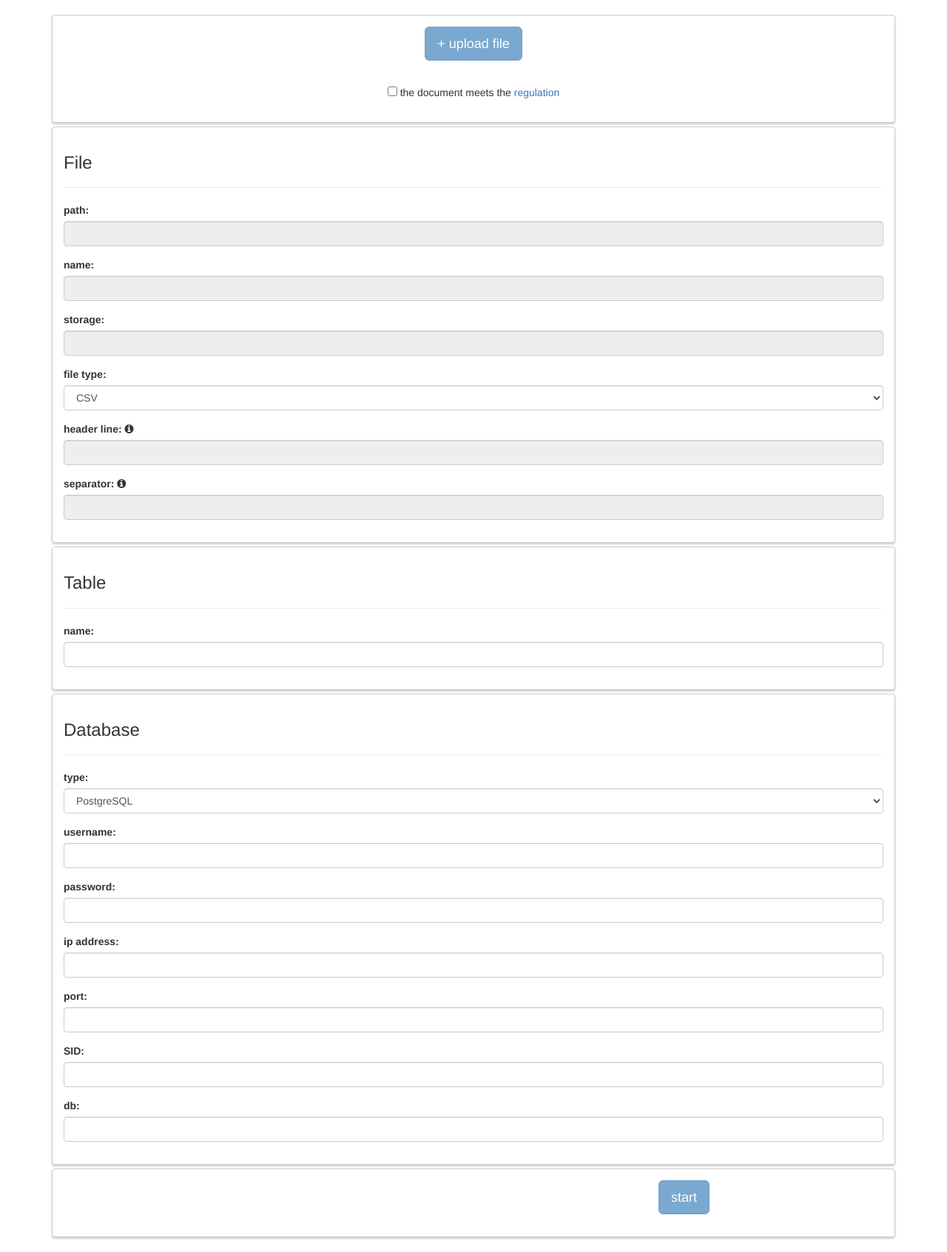
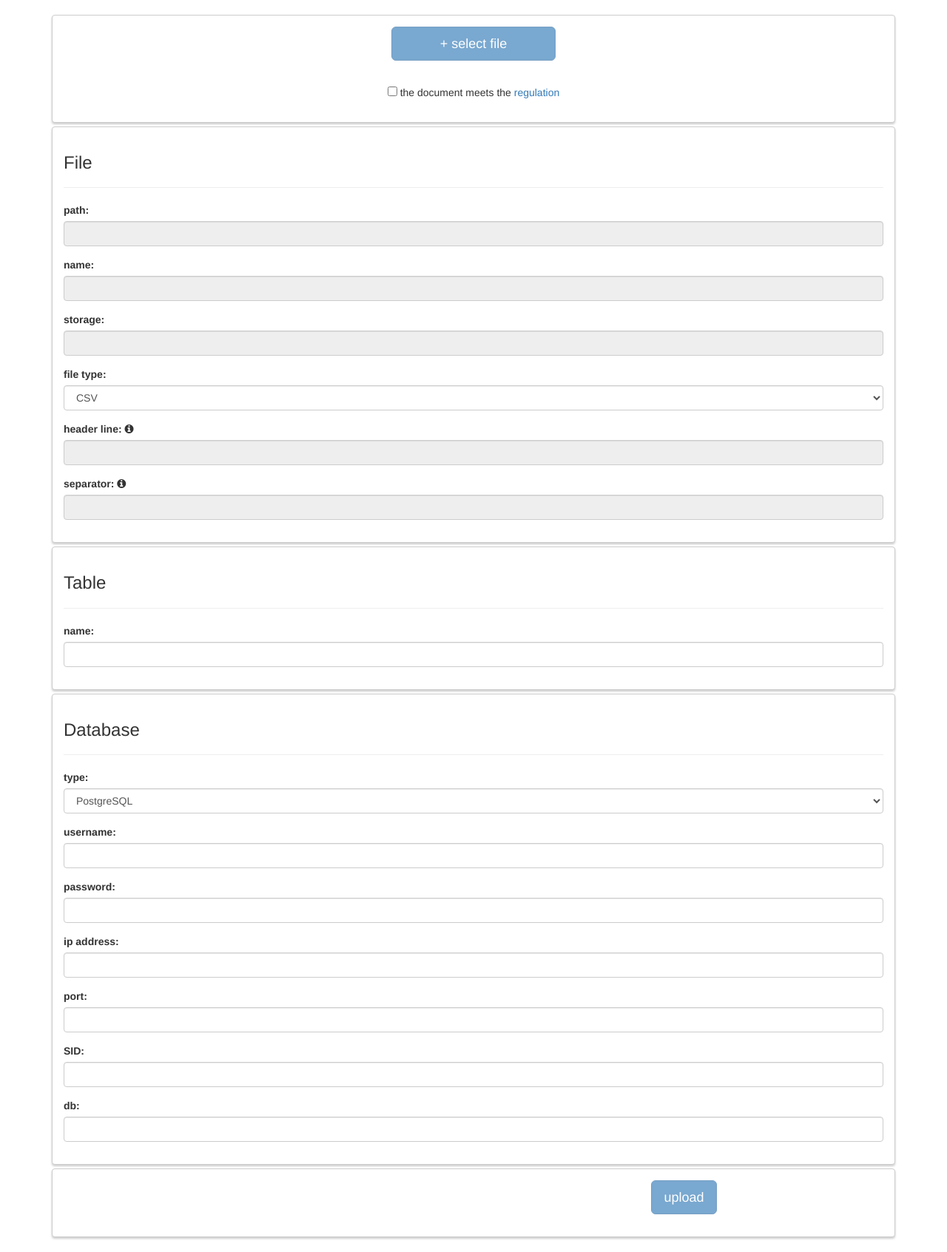
Before and after one commit to squizduos/File2UploadDB, a Django app: page / in a window 1280 px wide; the page is wider, and only the part inside the window is pictured. Shown: the part 52-1745 px from the top of that part at 74% size. Run offline with Django 3.2, Linux system fonts and the light colour scheme; the visitor is signed in with stand-in values (Sample User, id 1); some libraries are stand-ins or nearby versions.

Commit message:
Visual fixes

```diff
--- a/fileupload/templates/forms/file-start.html
+++ b/fileupload/templates/forms/file-start.html
@@ -6,7 +6,7 @@
                     <div class="col-lg-12 col-lg-offset-3">
                         <div class="text-center">
                             <button class="btn btn btn-primary btn-file btn-lg" id="uploadStart" disabled>
-                                start
+                                upload
                             </button>
                         </div>
                     </div>
--- a/fileupload/templates/forms/file-upload.html
+++ b/fileupload/templates/forms/file-upload.html
@@ -14,8 +14,8 @@
                     </div>
                     <div class="col-lg-12" id="uploadButtonDiv">
                         <div class="text-center" id="dropZone">
-                            <button id="uploadFile" class="btn btn btn-primary btn-file btn-lg" disabled>
-                                <span id="uploadStatus">+ upload file</span><input type="file" id="inputUploadFile" accept=".csv, .xls, .xlsx, .dta">
+                            <button id="uploadFile" class="btn btn btn-primary btn-file btn-lg" style="width: 20%" disabled>
+                                <span id="uploadStatus">+ select file</span><input type="file" id="inputUploadFile" accept=".csv, .xls, .xlsx, .dta">
                             </button>
                         </div>
                     </div>
@@ -34,7 +34,7 @@
                 <div class="row">
                     <div class="col-lg-12">
                         <div class="text-center">
-                            <input type="checkbox" id="agreeToRegulations"> <span>the document meets the <a>regulation</a></span>
+                            <input type="checkbox" id="agreeToRegulations"> <span>the document meets the <a href="#" data-toggle="popover" title="Regulations" data-content="Regulation text">regulation</a></span>
                         </div>
                     </div>
                 </div>
```
